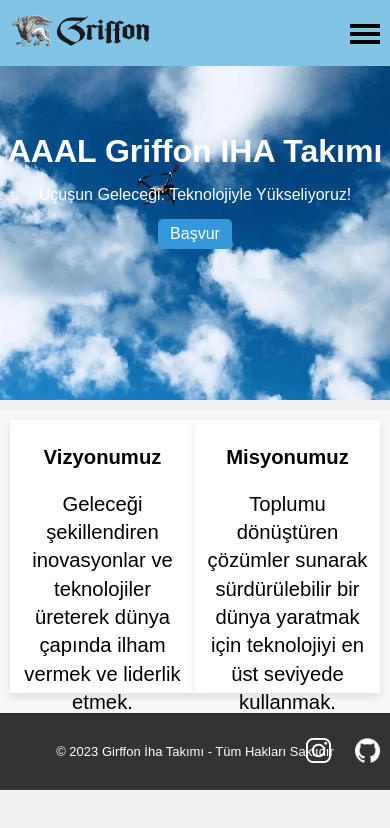
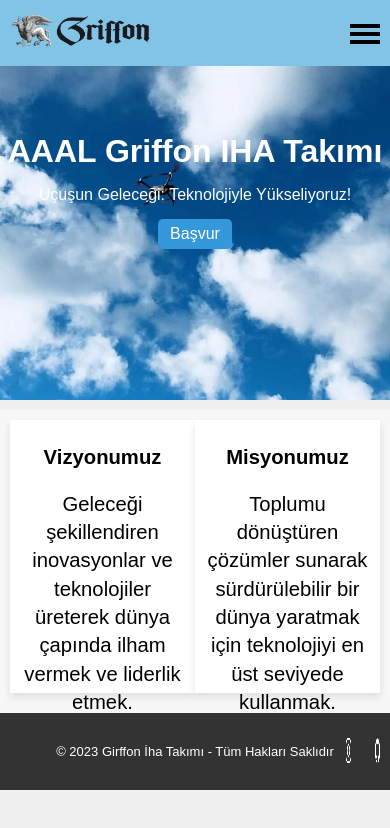
Before and after one commit to aaal-griffon/site, a website: page index.html in a window 390 px wide. Drawn offline with Linux system fonts and the light colour scheme.

Commit message:
Fixed some bugs in footer section

```diff
--- a/SSS/styles.css
+++ b/SSS/styles.css
@@ -192,6 +192,7 @@
     .social-icons a:first-child {
 
         margin-left: 0; /* İlk ikonun sol boşluğunu kaldır */
+
     }
 
     .social-icons a img {
--- a/ekipler/styles.css
+++ b/ekipler/styles.css
@@ -181,6 +181,7 @@
     text-align: center;
     padding: 10px 0;
     width: 100%;
+
 }
 
     footer p {
--- a/iletisim/styles.css
+++ b/iletisim/styles.css
@@ -196,6 +196,7 @@
     /* İkonları sağa hizala */
     margin-top: auto;
     /* İkonlardan üstte boşluk bırak */
+
 }
 
 .social-icons a {
--- a/kayit/styles.css
+++ b/kayit/styles.css
@@ -319,6 +319,7 @@
     /* İstediğiniz sağdan uzaklık değerini ayarlayın */
     display: inline-block;
     vertical-align: middle;
+
 }
 
 .menubuton a {
--- a/kayit/tesekkurform.css
+++ b/kayit/tesekkurform.css
@@ -264,6 +264,7 @@
         /* Telif Hakkı Footer Stili */
         footer {
             padding: 5px 0;
+
         }
 
         footer p {
--- a/styles.css
+++ b/styles.css
@@ -324,7 +324,7 @@
         position: relative; /* Pozisyonu göreceli olarak ayarla */
     }
     .social-icons a img {
-        width: 25px; /* Genişliği 30 piksel olarak ayarla */
+        width: 5px; /* Genişliği 30 piksel olarak ayarla */
         height: 25px; /* Yüksekliği de 30 piksel olarak ayarla */
         margin-right: 10px; /* İkonlar arasında bir boşluk bırakmak için sağ kenar boşluğu ekleyin */
         margin-top: 20px;
```
